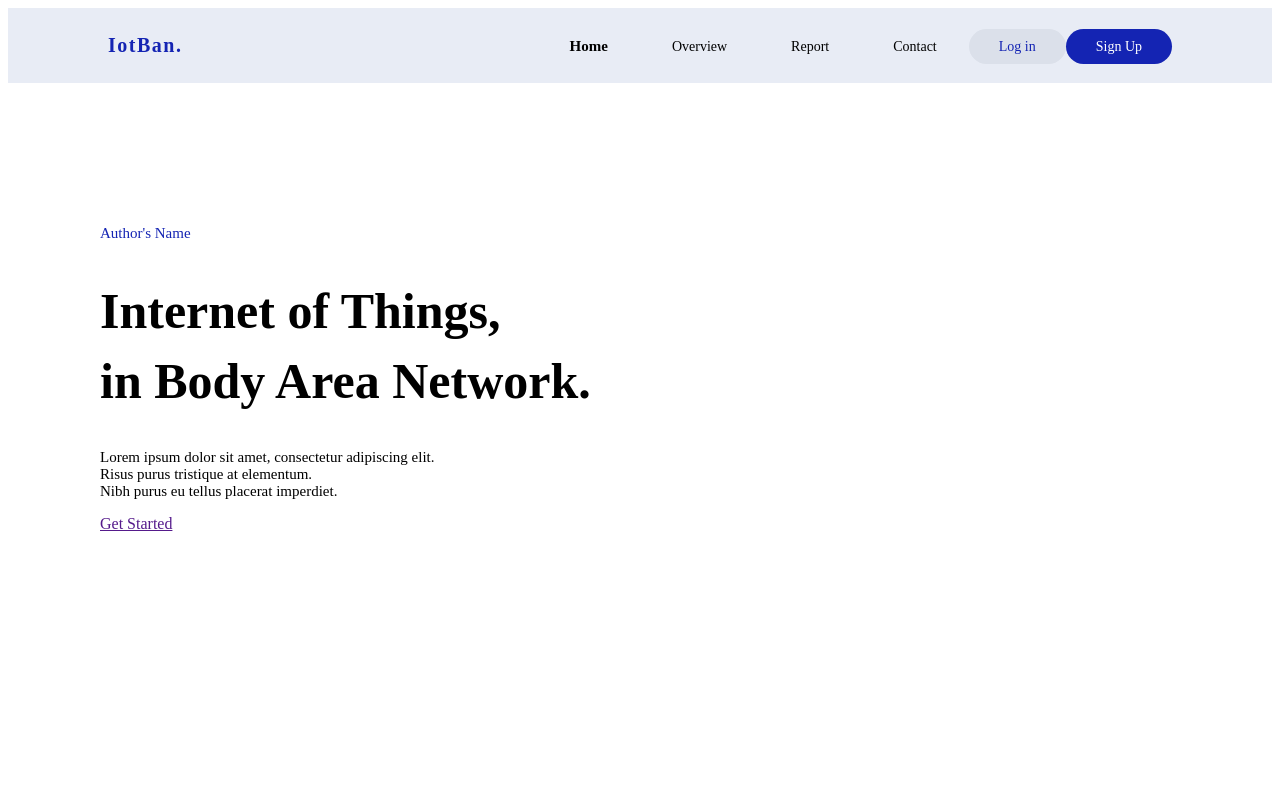
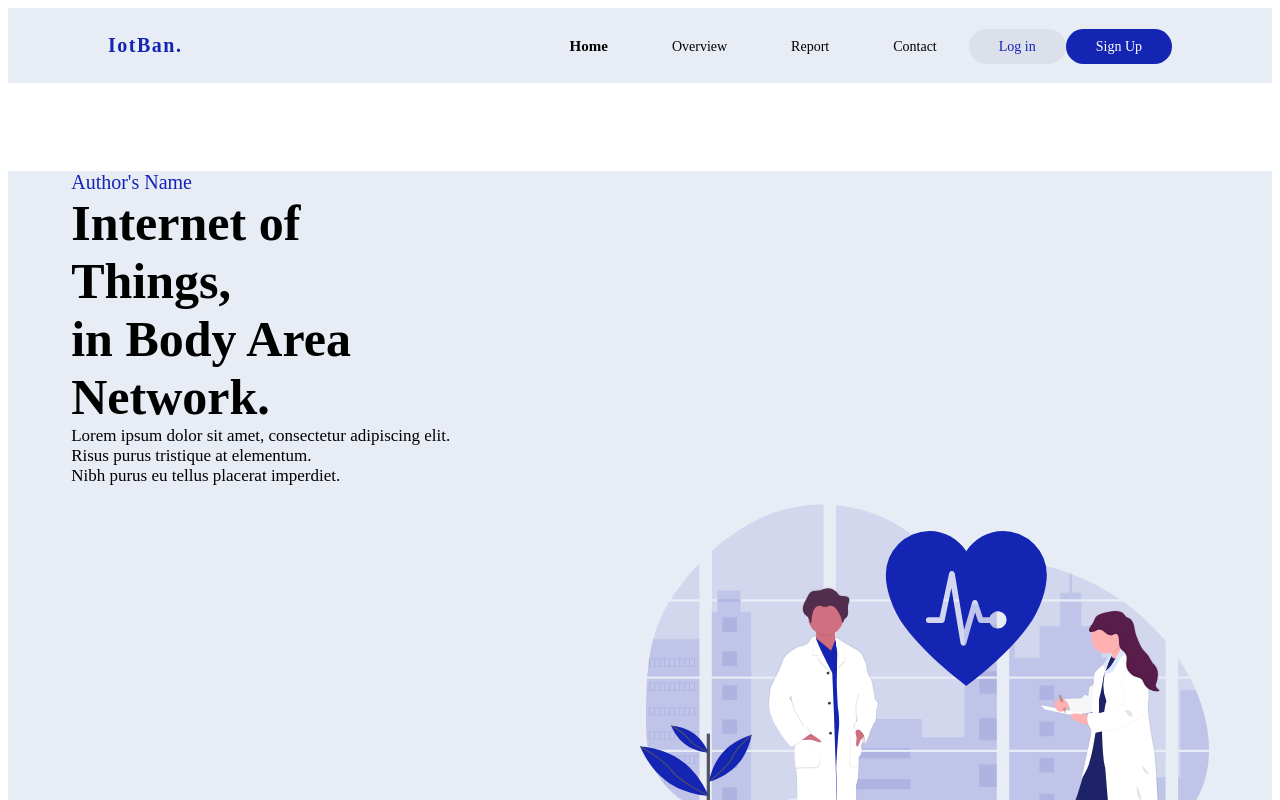
Before and after one commit to beedyboy/iot_ban_client, a Vue app: page / in a window 1280 px wide. Shown: the top 800 px of the page. Built offline with nearby package versions, Linux system fonts and the light colour scheme.

Commit message:
css changes

```diff
--- a/src/App.vue
+++ b/src/App.vue
@@ -120,6 +120,7 @@ nav ul li .signup {
   display:grid;
   line-height: 44px;
 
+
 }
 
 .blue-btn {
@@ -130,6 +131,7 @@ nav ul li .signup {
   border-radius: 20px;
   padding: 10px 30px;
 
+
 }
 
 main{
--- a/src/views/Home.vue
+++ b/src/views/Home.vue
@@ -7,6 +7,9 @@
       <p> Lorem ipsum dolor sit amet, consectetur adipiscing elit. <br>
       Risus purus tristique at elementum. <br>
       Nibh purus eu tellus placerat imperdiet.</p>
+
+
+      <img :src="require( '../assets/header.svg')" />
 
 <div class="blue-btn">
   <a class="first-link" href=""> Get Started </a>
@@ -26,42 +29,63 @@ export default {
 </script>
 
 <style scoped>
+* {
+  margin: 0;
+  padding: 0;
+  /* overflow: hidden; */
+}
 
 
 .header {
-  height: 100%;
-  /* background-image: url('assets/header.svg'); */
-  background-position: right bottom;
-  background-repeat: no-repeat;
-  background-attachment: fixed;
-  background-size: 800px;
+  height: 100vh;
+  width: 100%;
+  background: #e8ecf5;
+  /* margin-bottom: 50%; */
+  /* margin-bottom:50%; */
+   /* border: 5px solid yellow ; */
+
+}
+
+img {
+  width: 150%;
+  height: 110%;
+  margin-left: 150%;
+  /* /* margin-bottom: 50%; */
+   align-content: center;
+   /* border: 5px solid red ; */
+  padding-bottom:20px;
+
+
+
+
 }
 
 .container {
-  width: 500px;
-  height: 500px;
-  top: 200px;
-  left: 100px;
-  position: fixed;
- text-align: left;
-
+  width: 30%;
+  height: 50%;
+  /* top: 200px; */
+  /* left: 100px; */
+  margin-left: 5%;
+  margin-top: 7%;
+ /* text-align: left; */
+   /* border: 5px solid green ; */
 
 }
 
 h1 {
   font-size: 50px;
   font-weight: 600;
-  line-height: 70px;
+
 }
 
 h5 {
   font-weight: 200;
-  font-size: 15px;
+  font-size: 20px;
   color:#1424B3;
 }
 
 p {
-  font-size: 15px;
+  font-size: 17px;
 }
 
 </style>
```
Also changed, not shown: 6 other files (tests, documents, lock files or other folders).
